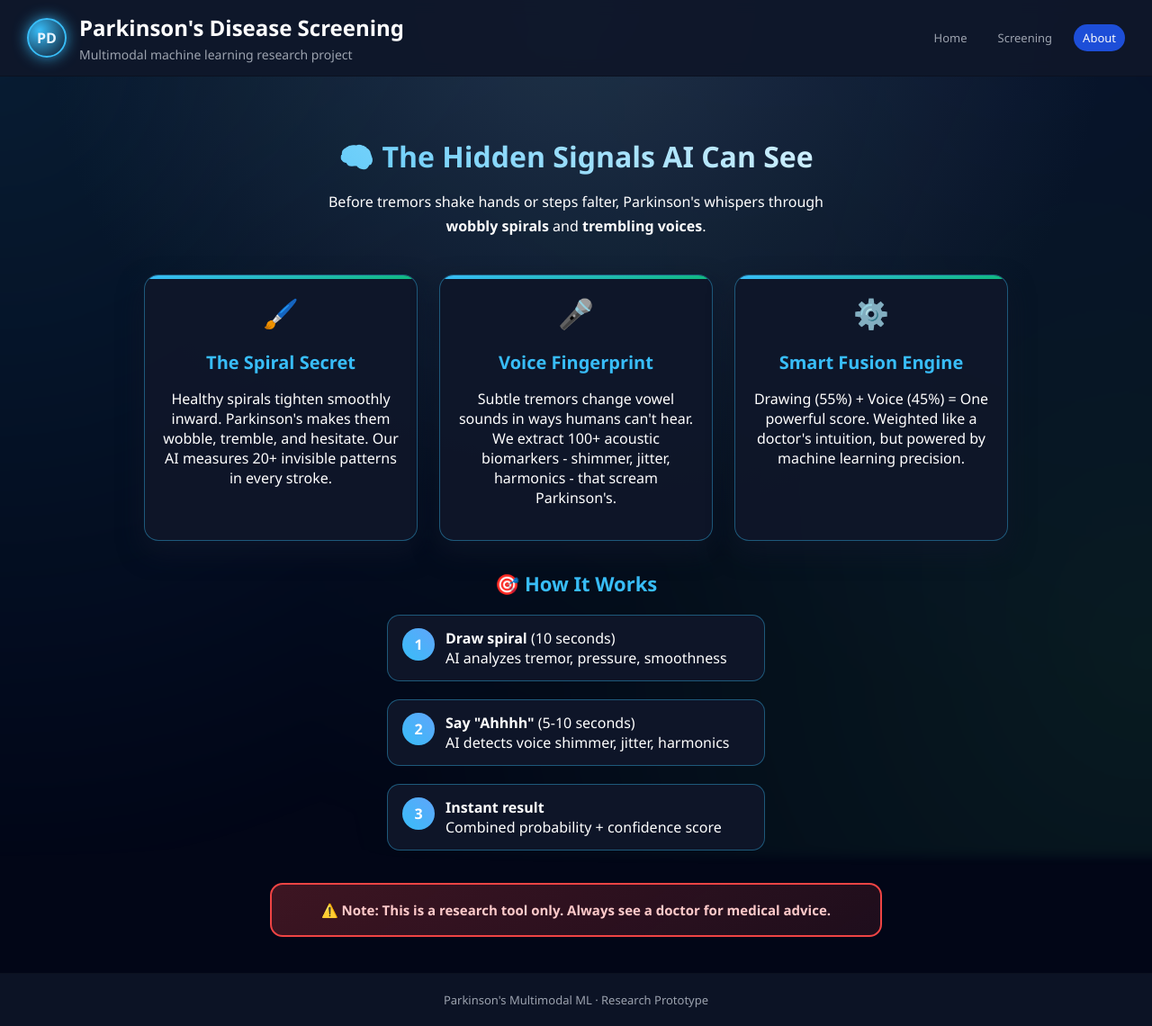
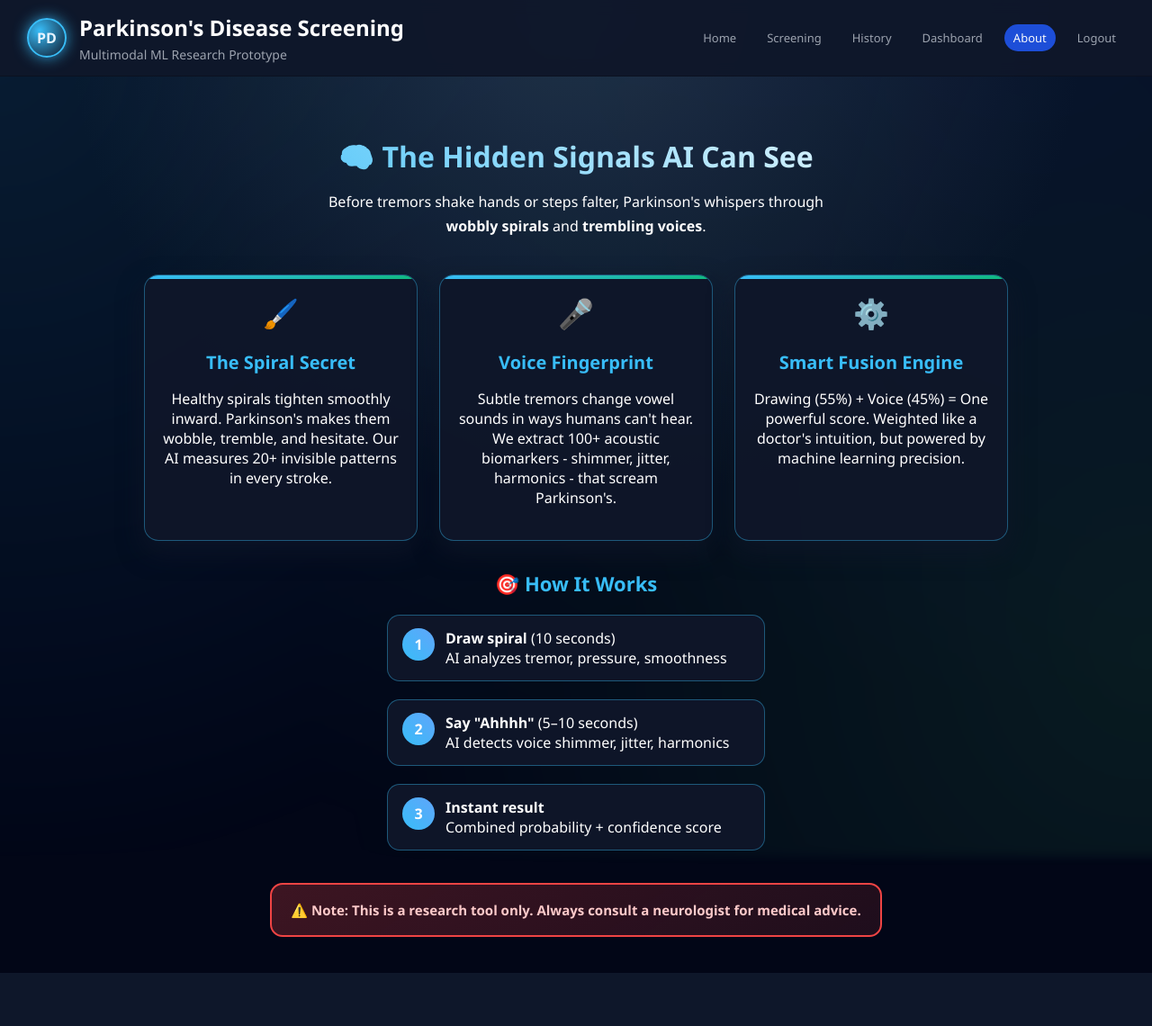
Before and after one commit to puja9882/multimodal_parkinsons_detection, a Flask app: page /about in a window 1280 px wide. Shown: the whole page at 90% size. After the commit the page ends 1081 px from the top, so only its background shows below. Run offline with Flask 3, Linux system fonts and the light colour scheme; parts of the project's set-up code (start-up, migrations or seed data) failed here and were passed over.

Commit message:
Revise About page content and navigation links
Updated the About page with new content and navigation links.

```diff
--- a/data/src/api/templates/about.html
+++ b/data/src/api/templates/about.html
@@ -5,8 +5,8 @@
   <link rel="stylesheet" href="{{ url_for('static', filename='style.css') }}">
   <link rel="manifest" href="{{ url_for('static', filename='manifest.json') }}">
   <meta name="theme-color" content="#3b82f6">
+</head>
 
-</head>
 <body class="layout-bg">
   <div class="bg-orbit"></div>
 
@@ -17,18 +17,23 @@
       </div>
       <div class="app-title-block">
         <h1>Parkinson's Disease Screening</h1>
-        <p class="app-subtitle">Multimodal machine learning research project</p>
+        <p class="app-subtitle">Multimodal ML Research Prototype</p>
       </div>
     </div>
+
     <nav class="nav-links">
       <a href="{{ url_for('home') }}" class="nav-link">Home</a>
       <a href="{{ url_for('screening') }}" class="nav-link">Screening</a>
+      <a href="{{ url_for('history') }}" class="nav-link">History</a>
+      <a href="/dashboard" class="nav-link">Dashboard</a>
       <a href="{{ url_for('about') }}" class="nav-link nav-active">About</a>
+      <a href="{{ url_for('logout') }}" class="nav-link">Logout</a>
     </nav>
   </header>
 
   <main class="about-main">
     <section class="panel about-panel about-enhanced">
+
       <!-- Centered Hero Section -->
       <div class="about-hero">
         <h2>🧠 The Hidden Signals AI Can See</h2>
@@ -43,25 +48,36 @@
         <div class="story-card">
           <div class="story-icon">🖌️</div>
           <h3>The Spiral Secret</h3>
-          <p>Healthy spirals tighten smoothly inward. Parkinson's makes them wobble, tremble, and hesitate. Our AI measures 20+ invisible patterns in every stroke.</p>
+          <p>
+            Healthy spirals tighten smoothly inward. Parkinson's makes them wobble,
+            tremble, and hesitate. Our AI measures 20+ invisible patterns in every stroke.
+          </p>
         </div>
 
         <div class="story-card">
           <div class="story-icon">🎤</div>
           <h3>Voice Fingerprint</h3>
-          <p>Subtle tremors change vowel sounds in ways humans can't hear. We extract 100+ acoustic biomarkers - shimmer, jitter, harmonics - that scream Parkinson's.</p>
+          <p>
+            Subtle tremors change vowel sounds in ways humans can't hear.
+            We extract 100+ acoustic biomarkers - shimmer, jitter, harmonics -
+            that scream Parkinson's.
+          </p>
         </div>
 
         <div class="story-card">
           <div class="story-icon">⚙️</div>
           <h3>Smart Fusion Engine</h3>
-          <p>Drawing (55%) + Voice (45%) = One powerful score. Weighted like a doctor's intuition, but powered by machine learning precision.</p>
+          <p>
+            Drawing (55%) + Voice (45%) = One powerful score.
+            Weighted like a doctor's intuition, but powered by machine learning precision.
+          </p>
         </div>
       </div>
 
       <!-- PERFECTLY CENTERED STEPS SECTION -->
       <div class="about-tech">
         <h3>🎯 How It Works</h3>
+
         <div class="tech-steps tech-steps-centered">
           <div class="step">
             <span class="step-number">1</span>
@@ -70,13 +86,15 @@
               AI analyzes tremor, pressure, smoothness
             </div>
           </div>
+
           <div class="step">
             <span class="step-number">2</span>
             <div>
-              <strong>Say "Ahhhh"</strong> (5-10 seconds)<br>
+              <strong>Say "Ahhhh"</strong> (5–10 seconds)<br>
               AI detects voice shimmer, jitter, harmonics
             </div>
           </div>
+
           <div class="step">
             <span class="step-number">3</span>
             <div>
@@ -89,13 +107,11 @@
 
       <!-- SIMPLIFIED WARNING -->
       <div class="about-warning">
-        <strong>⚠️ Note:</strong> This is a research tool only. Always see a doctor for medical advice.
+        <strong>⚠️ Note:</strong>
+        This is a research tool only. Always consult a neurologist for medical advice.
       </div>
+
     </section>
   </main>
-
-  <footer class="app-footer">
-    <span>Parkinson's Multimodal ML · Research Prototype</span>
-  </footer>
 </body>
 </html>
```
